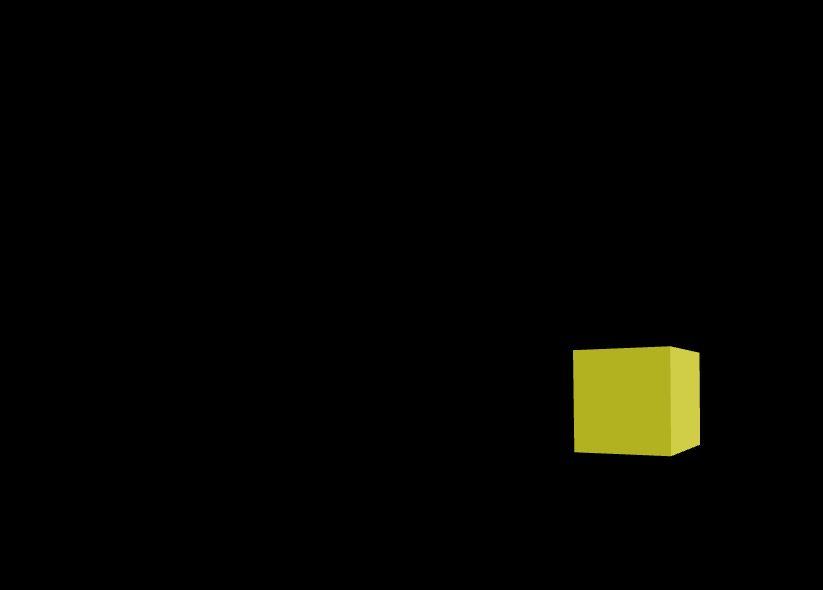
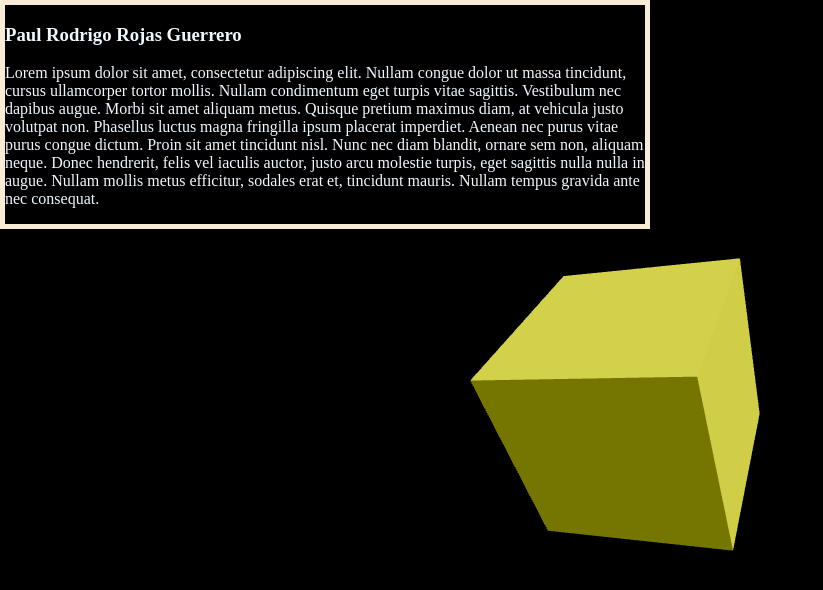
Before and after one commit to PaulRojasUN/Portfolio-PaulRodrigoRojas, a React (Create React App) app: page / in a window 1280 px wide. Shown: the top 590 px of the page, without its empty margins (0-823 px from the left). Built offline with nearby package versions, Linux system fonts and the light colour scheme.

Commit message:
Added Info component

```diff
--- /dev/null
+++ b/src/App.css
@@ -0,0 +1,5 @@
+
+.info-container {
+color:aliceblue;
+
+}
--- a/src/Experience.jsx
+++ b/src/Experience.jsx
@@ -17,9 +17,13 @@ const Experience = () => {
         <ambientLight intensity={0.5} />
         <directionalLight position={[10, 10, 5]} intensity={2} />
         <mesh ref={boxRef}>
-            <boxGeometry args={[1, 1, 1]} />
+            <boxGeometry args={[2, 2, 2]} />
             <meshStandardMaterial color="yellow" />
         </mesh>
+        {/* <mesh ref={boxRef} position={[4, 0, 0]}>
+            <boxGeometry args={[2, 2, 2]} />
+            <meshStandardMaterial color="yellow" />
+        </mesh> */}
 </>
 }
 
--- /dev/null
+++ b/src/Info.jsx
@@ -0,0 +1,9 @@
+
+const biography = "Lorem ipsum dolor sit, amet consectetur adipisicing elit. Provident in modi at consequatur fugit nesciunt distinctio. Magnam ex ullam omnis maiores possimus, molestias in iusto odit consequatur quae voluptatum ipsa incidunt. Provident, facilis consequuntur saepe architecto dignissimos inventore quia illum nobis tenetur omnis, sint molestiae pariatur, ipsam adipisci. Aliquid, nihil!";
+
+const Info = ({name, biography}) => <div className="info-container">
+    <h3>{name}</h3>
+    <p>{biography}</p>
+</div>
+
+export default Info;
--- a/src/index.js
+++ b/src/index.js
@@ -1,12 +1,15 @@
 import { createRoot} from "react-dom/client";
-import Experience from './Experience';
-import { Canvas } from '@react-three/fiber';
 import App from './App';
+import Info from "./Info";
 
 const root = createRoot(document.getElementById('root'));
 
 root.render(
     <>
-       <App/>
+        <Info
+            name="Paul Rodrigo Rojas Guerrero"
+            biography=" Lorem ipsum dolor sit amet, consectetur adipiscing elit. Nullam congue dolor ut massa tincidunt, cursus ullamcorper tortor mollis. Nullam condimentum eget turpis vitae sagittis. Vestibulum nec dapibus augue. Morbi sit amet aliquam metus. Quisque pretium maximus diam, at vehicula justo volutpat non. Phasellus luctus magna fringilla ipsum placerat imperdiet. Aenean nec purus vitae purus congue dictum. Proin sit amet tincidunt nisl. Nunc nec diam blandit, ornare sem non, aliquam neque. Donec hendrerit, felis vel iaculis auctor, justo arcu molestie turpis, eget sagittis nulla nulla in augue. Nullam mollis metus efficitur, sodales erat et, tincidunt mauris. Nullam tempus gravida ante nec consequat."
+        />
+        <App/>
     </>
 );
--- a/src/styles.css
+++ b/src/styles.css
@@ -11,3 +11,12 @@ body,
 canvas{
     touch-action: none;
 }
+.info-container{
+    position: absolute;
+    z-index: 1;
+    color:aliceblue;
+    width: 50%;
+    border-width: 5px;
+    border-style: solid;
+    border-color: antiquewhite;
+}
```
